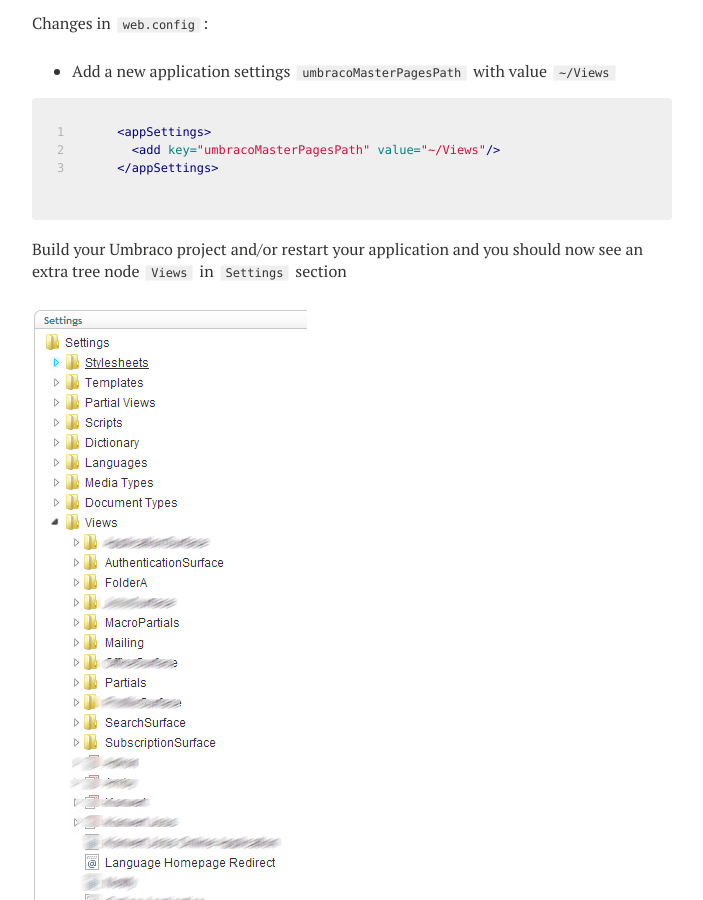
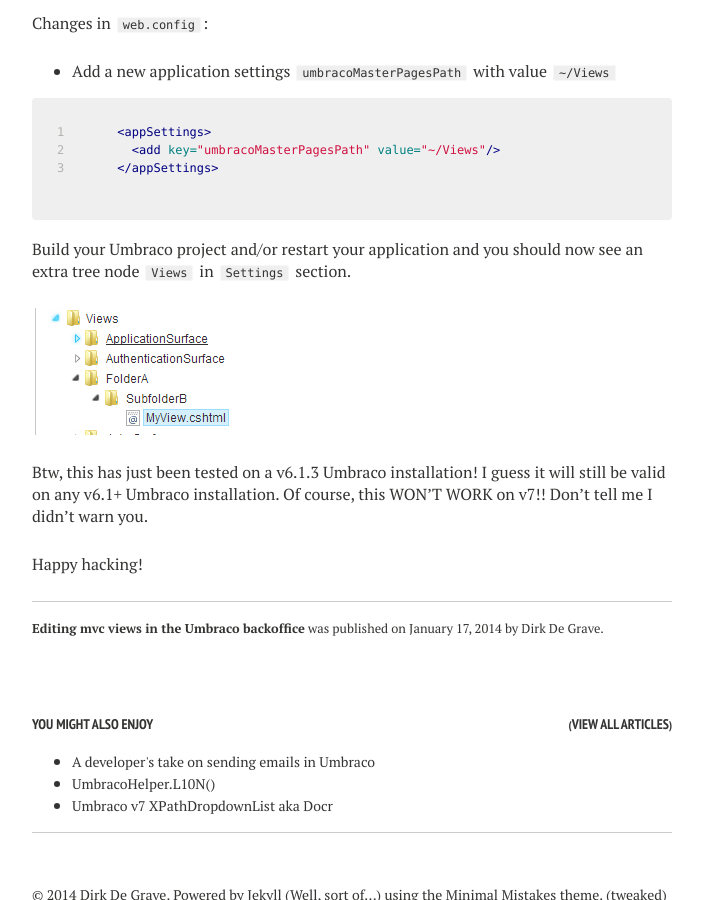
Before and after one commit to netaddicts/netaddicts.github.io, a Jekyll site: the page built from _posts/2014-01-17-hack-templates-tree-to-show-all-mvc-views.md, in a window 1280 px wide and 900 px high, scrolled down 6321 px. Shown: the whole window, without its empty margins (288-991 px from the left). Built offline with Jekyll 4.4.1, drawn with Linux system fonts in a browser that asks for light colours; nearby versions of some CDN libraries; comment, search, counter and statistics services are not loaded.

Commit message:
Changed picture

```diff
--- a/_posts/2014-01-17-hack-templates-tree-to-show-all-mvc-views.md
+++ b/_posts/2014-01-17-hack-templates-tree-to-show-all-mvc-views.md
@@ -331,7 +331,7 @@ Changes in <code>web.config</code>:
 {% endraw %}
 {% endhighlight %}
 
-Build your Umbraco project and/or restart your application and you should now see an extra tree node <code>Views</code> in <code>Settings</code> section
+Build your Umbraco project and/or restart your application and you should now see an extra tree node <code>Views</code> in <code>Settings</code> section.
 
 ![Editing your mvc views](/images/posts/hacking-mvc-views-folder.png)
 
```
Also changed, not shown: images/posts/hacking-mvc-views-folder.png.
